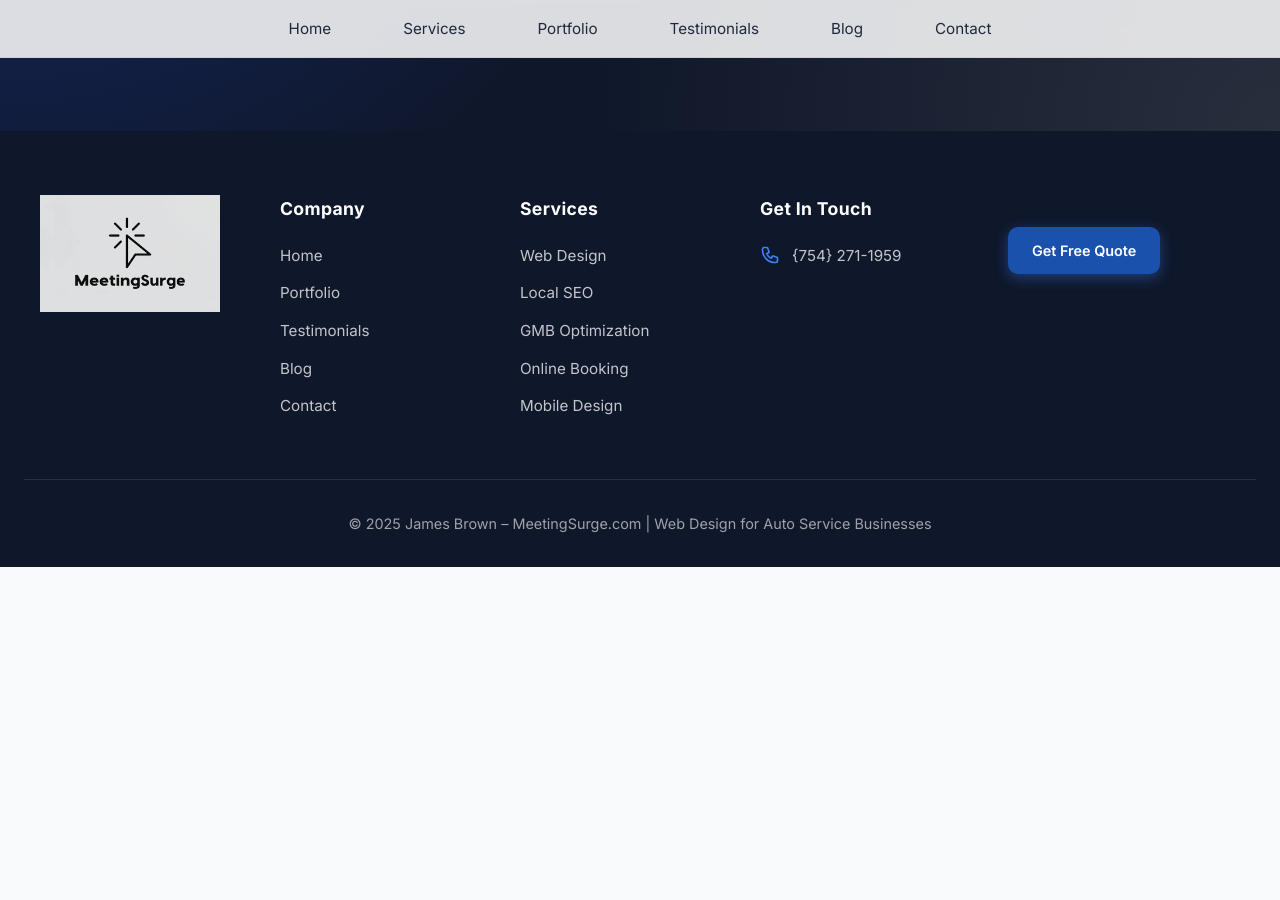
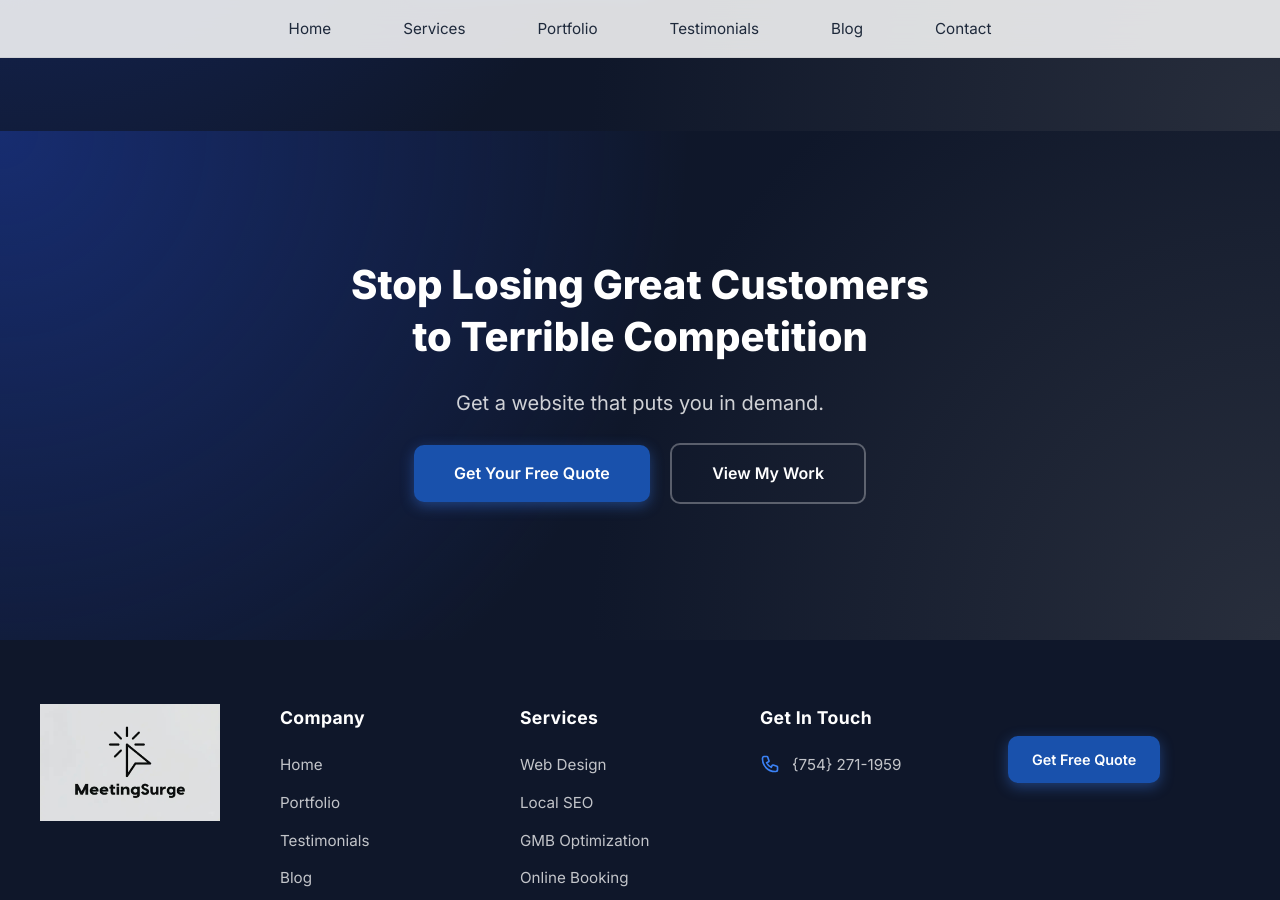
Before and after one commit to JamesBrownR/MeetingSurge, a Jekyll site: the page built from services/index.html, in a window 1280 px wide and 900 px high, scrolled down 1903 px. Built offline with Jekyll 4.4.1, drawn with Linux system fonts in a browser that asks for light colours; before the commit the page ends 2470 px from its top, so only the background shows below that.

Commit message:
Update default.html

```diff
--- a/_layouts/default.html
+++ b/_layouts/default.html
@@ -51,6 +51,13 @@
     {{ content }}
   </main>
 
+            <div class="cta-section">
+  <h2>Stop Losing Great Customers<br>to Terrible Competition</h2>
+  <p>Get a website that puts you in demand.</p>
+  <a href="/contact" class="cta-button">Get Your Free Quote</a>
+  <a href="/portfolio" class="cta-button cta-button-secondary">View My Work</a>
+</div>
+
   {% include footer.html %}
 
   <!-- Optional global scripts -->
```
